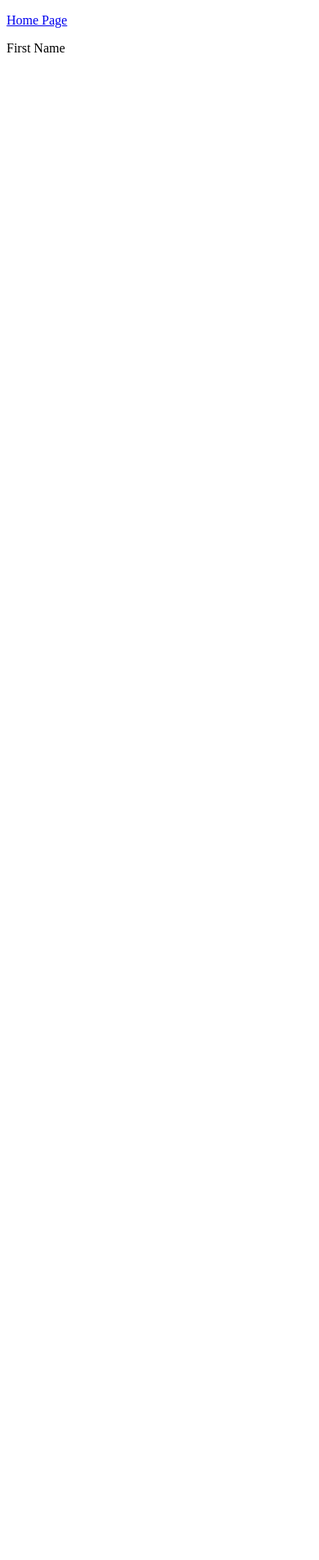
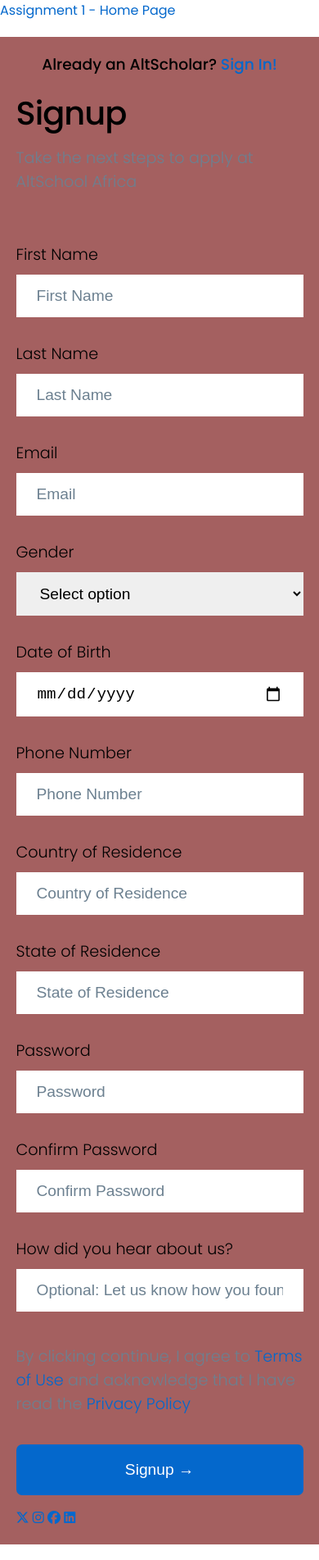
Before and after one commit to Nma01/Assignment---Html, a plain HTML site: page Assignment 1/form.html in a window 390 px wide. Shown: the whole page at 82% size. Before the commit the page ends 844 px from the top, so only its background shows below. Drawn offline with Linux system fonts and the light colour scheme.

Commit message:
update to form.html

```diff
--- /dev/null
+++ b/Assignment 1/form.css
@@ -0,0 +1,128 @@
+:root {
+  --blue: #0468cc;
+  --grey: #6c8090;
+  --para_size: 1.2rem;
+  --para_font_weight: 300;
+}
+
+* {
+  margin: 0;
+  padding: 0;
+  box-sizing: border-box;
+}
+body {
+  font-family: 'Poppins', serif;
+}
+
+.container {
+  background-color: rgb(164, 96, 96);
+  /* border: 1px solid black; */
+  margin: 5% auto;
+  padding: 5%;
+  max-width: 1000px;
+}
+
+header h3 {
+  font-weight: 500;
+  text-align: center;
+}
+header h2 {
+  font-size: 2.5rem;
+  font-weight: 500;
+  padding: 15px 0 5px 0;
+  letter-spacing: -1px;
+}
+header p {
+  color: var(--grey);
+  font-size: var(--para_size);
+  font-weight: var(--para_font_weight);
+  padding: 5px 0 30px 0;
+}
+
+form {
+  font-size: var(--para_size);
+  /* display: flex;
+    flex-direction: column; */
+}
+form > div {
+  display: flex;
+  flex-direction: column;
+  margin: 20px 0;
+}
+label {
+  padding: 10px 0;
+  font-weight: var(--para_font_weight);
+}
+
+input,
+select {
+  padding: 15px 25px;
+  font-size: var(--para_size);
+  border: none;
+  outline: none;
+}
+input:focus,
+select:focus {
+  border-radius: 12px;
+  border: 3px solid var(--blue);
+  outline: none;
+}
+
+input::placeholder {
+  color: var(--grey);
+  font-weight: 100;
+}
+
+a {
+  color: var(--blue);
+  text-decoration: none;
+}
+
+.consent {
+  padding: 20px 0;
+  color: var(--grey);
+  font-weight: 300;
+  font-size: var(--para_size);
+}
+
+button {
+  background: var(--blue);
+  color: white;
+  padding: 20px;
+  margin: 15px 0;
+  text-align: center;
+  width: 100%;
+  border: none;
+  border-radius: 7px;
+  font-size: var(--para_size);
+  font-weight: 100;
+}
+
+i {
+  color: var(--blue);
+}
+
+
+/* media queries */
+@media screen and (min-width: 768px) and (max-width: 991px) {
+    form{
+        /* background: #744c4c; */
+        display: grid;
+        grid-template-columns: 1fr 1fr;
+        gap: 15px;
+
+    /* justify-content: space-around; */
+    }
+
+    form > div {
+        margin: 5px 0;
+    }
+
+    .grid-item:last-child{
+        grid-column: 1/-1;
+    }
+
+    .consent{
+        margin: 30px 0 20px 0;
+    }
+}
--- a/Assignment 1/form.html
+++ b/Assignment 1/form.html
@@ -1,14 +1,119 @@
 <!DOCTYPE html>
 <html lang="en">
   <head>
-    <meta charset="UTF-8">
-    <meta name="viewport" content="width=device-width, initial-scale=1.0">
+    <meta charset="UTF-8" />
+    <meta name="viewport" content="width=device-width, initial-scale=1.0" />
     <title>HTML Form</title>
+    <link rel="stylesheet" href="./form.css" />
+
+    <!-- google fonts -->
+    <link rel="preconnect" href="https://fonts.googleapis.com" />
+    <link rel="preconnect" href="https://fonts.gstatic.com" crossorigin />
+    <link
+      href="https://fonts.googleapis.com/css2?family=Poppins:ital,wght@0,100;0,200;0,300;0,400;0,500;0,600;0,700;0,800;0,900;1,100;1,200;1,300;1,400;1,500;1,600;1,700;1,800;1,900&display=swap"
+      rel="stylesheet"
+    />
+
+    <!-- font awesome -->
+    <script
+      src="https://kit.fontawesome.com/3897712eb2.js"
+      crossorigin="anonymous"
+    ></script>
   </head>
   <body>
-    <p><a href="../index.html">Home Page</a></p>
+    <p><a href="../index.html">Assignment 1 - Home Page</a></p>
+
+    <div class="container">
+      <header>
+        <h3>Already an AltScholar? <a href="#">Sign In!</a></h3>
+
+        <h2>Signup</h2>
+        <p>Take the next steps to apply at AltSchool Africa</p>
+      </header>
+
       <form action="">
-        <label for="first-name">First Name</label>
+        <div class="grid-item">
+          <label for="firstName">First Name</label>
+          <input type="text" placeholder="First Name" />
+        </div>
+
+        <div class="grid-item">
+          <label for="lastName">Last Name</label>
+          <input type="text" placeholder="Last Name" />
+        </div>
+
+        <div class="grid-item">
+          <label for="email">Email</label>
+          <input type="email" placeholder="Email" />
+        </div>
+
+        <div class="grid-item">
+          <label for="gender">Gender</label>
+          <select name="gender" id="gender">
+            <option value="Male">Select option</option>
+            <option value="Male">male</option>
+            <option value="Female">female</option>
+          </select>
+        </div>
+
+        <div class="grid-item">
+          <label for="dob">Date of Birth</label>
+          <input type="date" />
+        </div>
+
+        <div class="grid-item">
+          <label for="Phone Number">Phone Number</label>
+          <input type="tel" placeholder="Phone Number" />
+        </div>
+
+        <div class="grid-item">
+          <label for="Country of Residence">Country of Residence</label>
+          <input type="text" placeholder="Country of Residence" />
+        </div>
+
+        <div class="grid-item">
+          <label for="State of Residence">State of Residence</label>
+          <input type="text" placeholder="State of Residence" />
+        </div>
+
+        <div class="grid-item">
+          <label for="password">Password</label>
+          <input type="password" placeholder="Password" />
+          <!-- <span><i class="fa-duotone eye-icon fa-solid fa-eye"></i></span> -->
+        </div>
+
+        <div class="grid-item">
+          <label for="confirm-password">Confirm Password</label>
+
+          <input type="password" placeholder="Confirm Password" />
+          <!-- <span><i class="fa-duotone eye-icon fa-solid fa-eye"></i></span> -->
+        </div>
+
+        <div class="grid-item">
+          <label for="">How did you hear about us?</label>
+          <input
+            type="text"
+            placeholder="Optional: Let us know how you found us"
+          />
+        </div>
+
+
       </form>
+
+      <p class="consent">
+          By clicking continue, I agree to
+          <a href="#">Terms of Use</a> and acknowledge that I have read the
+          <a href="#">Privacy Policy</a>
+        </p>
+
+        <button type="submit">Signup →</button>
+
+      <div class="socials">
+        <i class="fa-brands fa-x-twitter"></i>
+        <i class="fa-brands fa-instagram"></i>
+        <i class="fa-brands fa-facebook"></i>
+        <i class="fa-brands fa-linkedin"></i>
+      </div>
+    </div>
   </body>
 </html>
```
Lines whose indentation alone changed are shown as unchanged.
